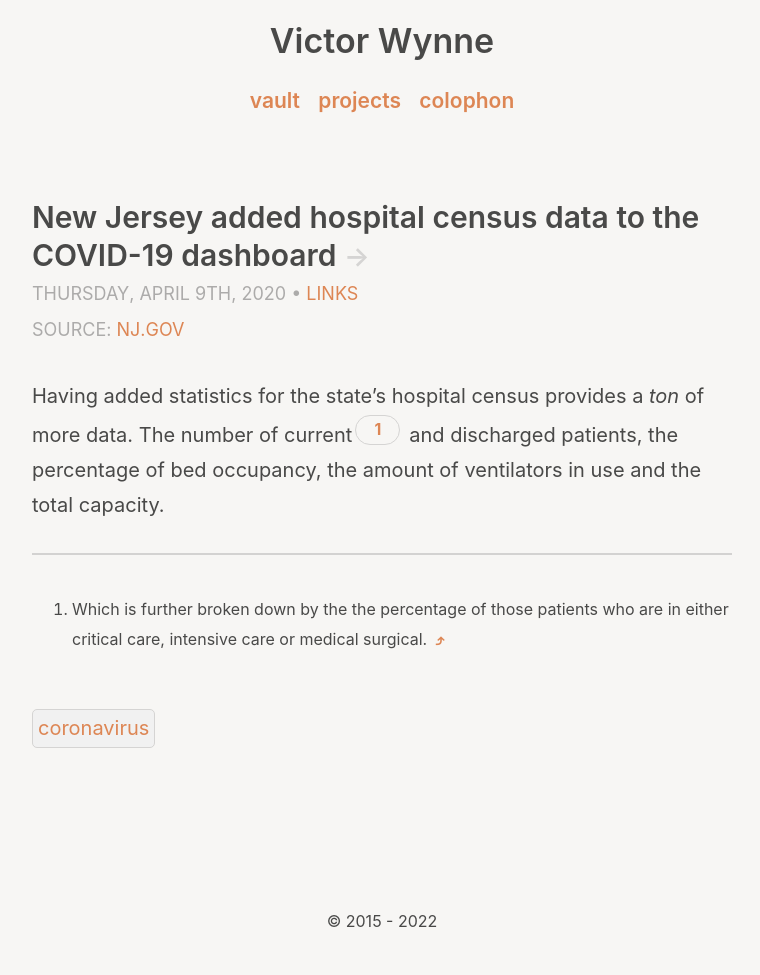
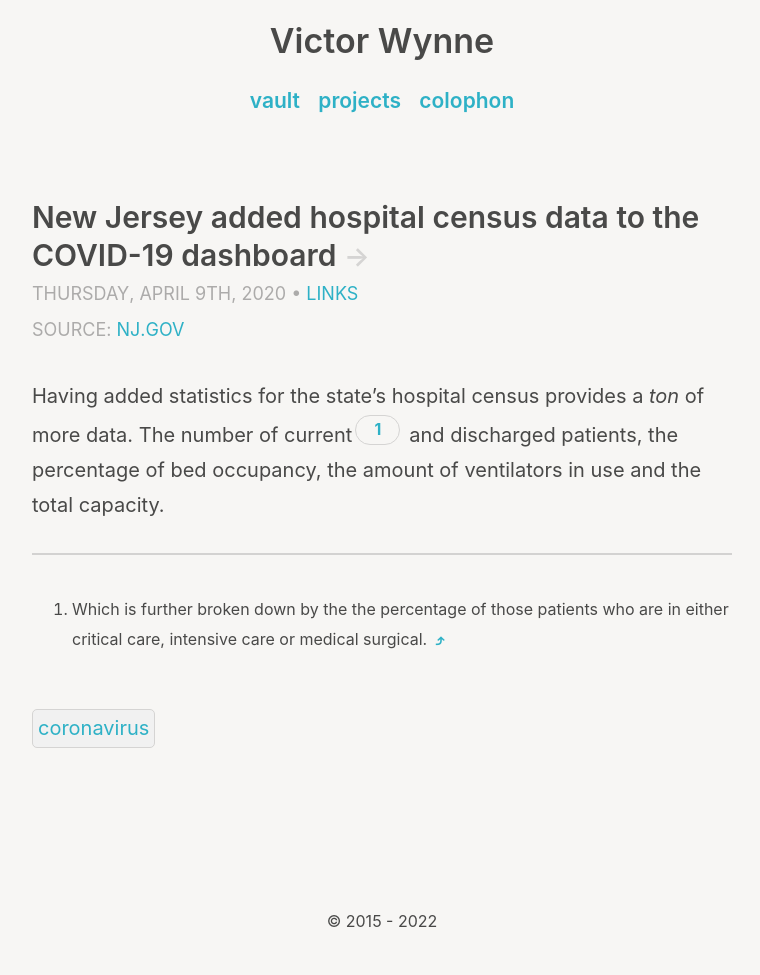
Before and after one commit to wertercatt/tooters, a Jekyll site: the page built from _posts/2020-04-09-new-jersey-added-hospital-census-data-to-the-covid-19-dashboard.md, in a window 1280 px wide. Shown: the whole page, without its empty margins (258-1018 px from the left). Built offline with Jekyll 4.4.1, drawn with Linux system fonts in a browser that asks for light colours.

Commit message:
Reverted light color scheme accent

```diff
--- a/_sass/_variables.scss
+++ b/_sass/_variables.scss
@@ -12,7 +12,7 @@ $tag-border: #5a5959;
 
 $light-scheme-bg: #f7f6f4;
 $light-scheme-text: #494948;
-$light-scheme-accent: #dd8654;
+$light-scheme-accent: #2eb1c6;
 $light-scheme-header: #acabaa;
 $light-scheme-header-before: #acabaa;
 $light-scheme-element: #d5d4d3;
```
